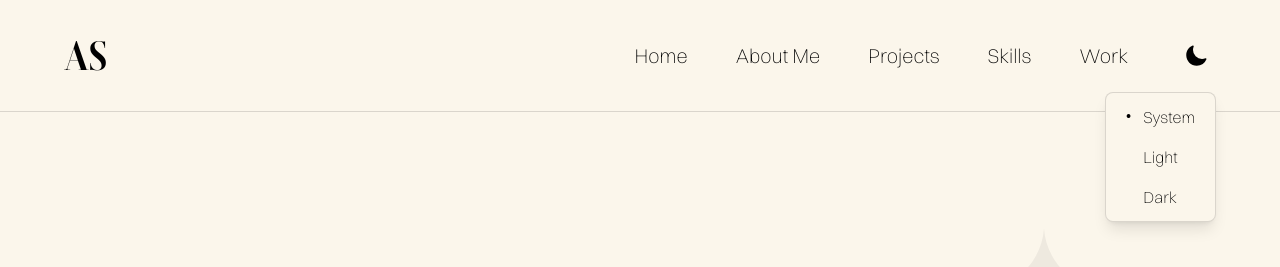
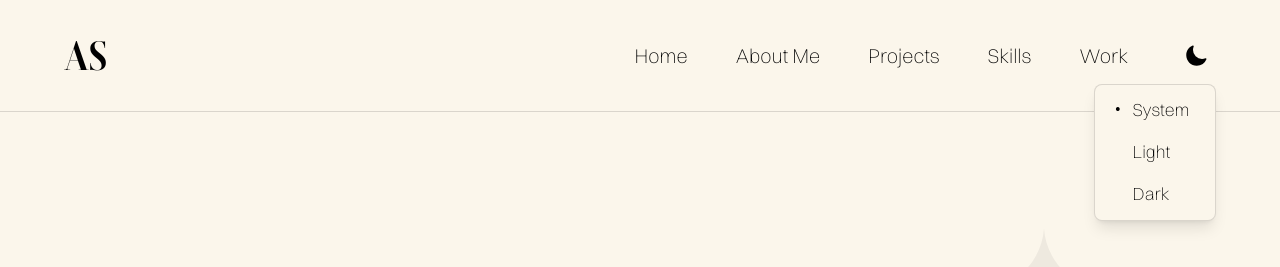
Before and after one commit to bossever/personal-website, a Next.js app: page / in a window 1280 px wide. Both pictures are taken after a click on the button 1196 px from the left and 55 px from the top of the page. Shown: the top 267 px of the page. Built offline with nearby package versions, Linux system fonts and the light colour scheme.

Commit message:
Minor styling changes to ThemeSelect component

```diff
--- a/src/app/_components/select/ThemeSelect.tsx
+++ b/src/app/_components/select/ThemeSelect.tsx
@@ -13,12 +13,13 @@ export default function ThemeSelect() {
   const [mounted, setMounted] = useState<boolean>(false);
   const { theme, setTheme, resolvedTheme } = useTheme();
 
-  const handleOpen = () => {
+  const toggleOpen = () => {
     setOpen(!open);
   };
 
   const handleSelect = (theme: (typeof themes)[number]) => {
     setTheme(theme);
+    toggleOpen();
   };
 
   useEffect(() => {
@@ -31,7 +32,7 @@ export default function ThemeSelect() {
     <>
       <button
         className="flex relative justify-center items-center p-2"
-        onClick={handleOpen}
+        onClick={toggleOpen}
       >
         <Image
           src={resolvedTheme === "dark" ? lightIcon : darkIcon}
@@ -43,7 +44,7 @@ export default function ThemeSelect() {
         <div
           className={`${
             open ? "block" : "hidden"
-          } absolute top-14 right-0 border p-1 border-[#202020] border-opacity-15
+          } absolute top-12 right-0 border p-1 border-[#202020] border-opacity-15
             dark:border-white dark:border-opacity-15 rounded-lg flex flex-col items-start
             z-20 bg-[#fbf6eb] dark:bg-[#202020] shadow-lg
           `}
@@ -54,7 +55,7 @@ export default function ThemeSelect() {
           {themes.map((item) => (
             <div
               key={item}
-              className="flex items-center gap-3 p-2 tablet:px-4 w-full rounded-md hover:backdrop-invert-[0.05]"
+              className="flex items-center gap-3 p-2 tablet:px-4 min-w-28 w-full rounded-md hover:backdrop-invert-[0.05]"
               onClick={() => handleSelect(item)}
             >
               <span
@@ -67,6 +68,7 @@ export default function ThemeSelect() {
               <Typography
                 level="other"
                 extra={{
+                  fontSize: '1.1rem',
                   fontWeight: "200",
                 }}
               >
@@ -80,7 +82,7 @@ export default function ThemeSelect() {
         className={`${
           open ? "absolute" : "hidden"
         } top-0 right-0 w-screen h-screen z-10`}
-        onClick={handleOpen}
+        onClick={toggleOpen}
       />
     </>
   );
```
